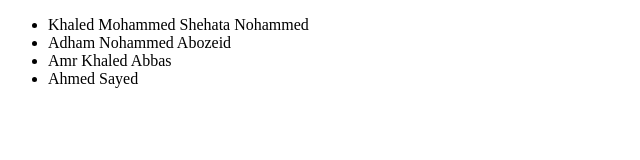
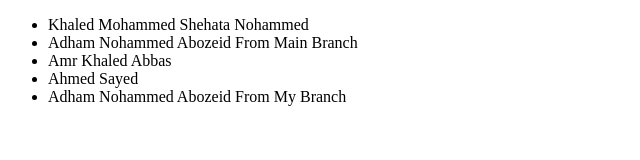
Before and after one commit to KHALEDMO07/SourceControlLabs, a plain HTML site: page index.html in a window 1280 px wide. Shown: the whole page, without its empty margins (0-640 px from the left). Drawn offline with Linux system fonts and the light colour scheme.

Commit message:
add Adham branch

```diff
--- a/index.html
+++ b/index.html
@@ -9,9 +9,10 @@
     <div>
         <ul>
             <li>Khaled Mohammed Shehata Nohammed</li>
-            <li>Adham Nohammed Abozeid</li>
+            <li>Adham Nohammed Abozeid From Main Branch</li>
             <li>Amr Khaled Abbas</li>
 	    <li>Ahmed Sayed</li>
+          <li>Adham Nohammed Abozeid From My Branch</li>
         </ul>
     </div>
 </body>
```
